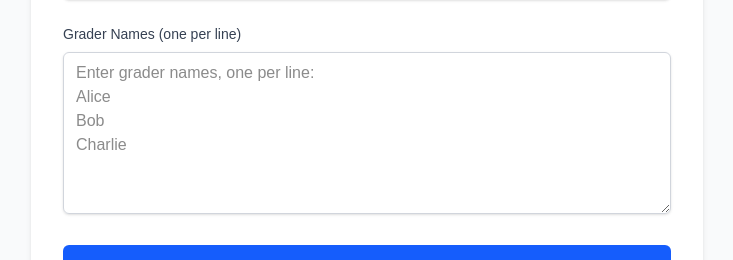
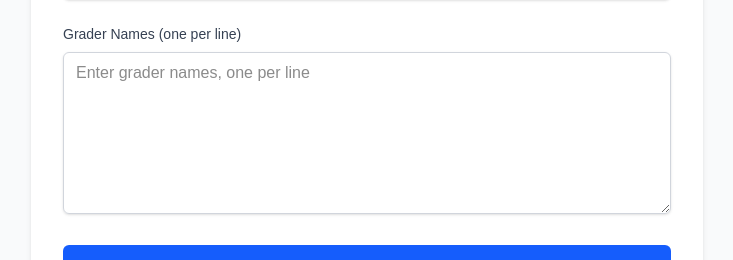
Before and after one commit to danglorioso/ta-grading, a Next.js app: page / in a window 1280 px wide. Shown: the part 202-462 px from the top of the page, without its empty margins (273-1006 px from the left). Built offline with nearby package versions, Linux system fonts and the light colour scheme.

Commit message:
Change placeholder text

```diff
--- a/src/components/GradingAssignmentForm.tsx
+++ b/src/components/GradingAssignmentForm.tsx
@@ -118,7 +118,7 @@ export default function GradingAssignmentForm() {
                   onChange={(e) => setGraderNames(e.target.value)}
                   rows={6}
                   className="w-full px-3 py-2 border border-gray-300 rounded-md shadow-sm focus:outline-none focus:ring-2 focus:ring-blue-500 focus:border-blue-500"
-                  placeholder="Enter grader names, one per line:&#10;Alice&#10;Bob&#10;Charlie"
+                  placeholder="Enter grader names, one per line"
                 />
               </div>
 
```
